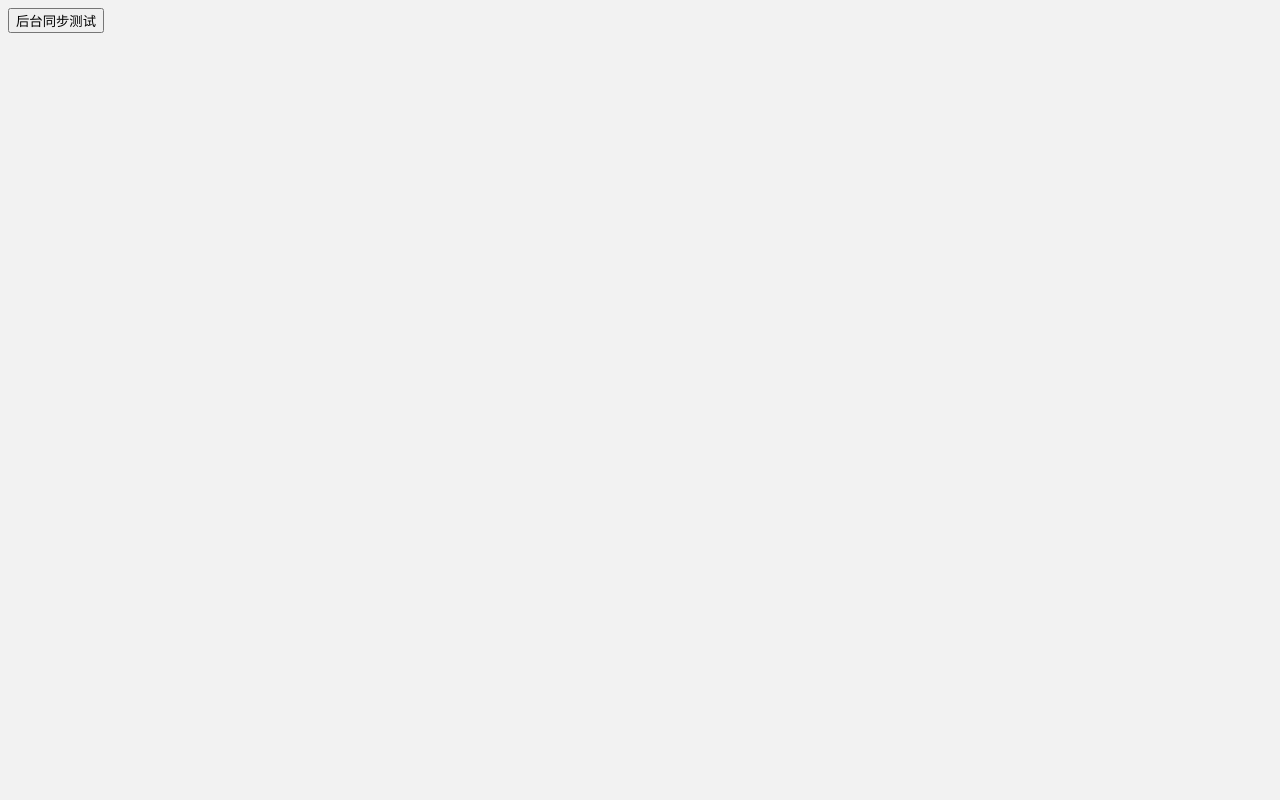
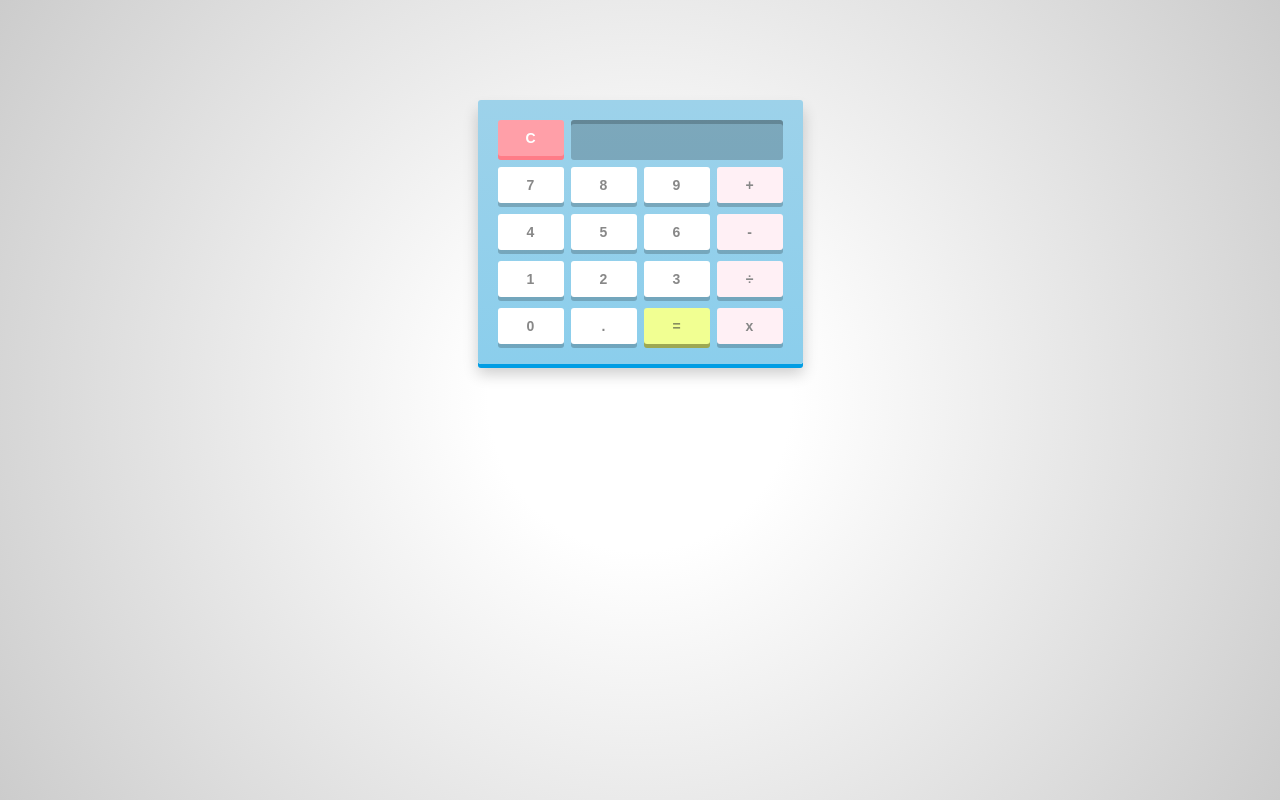
Before and after one commit to fred-hu/base-pwa, a website: page public/index.html in a window 1280 px wide. Drawn offline with Linux system fonts and the light colour scheme.

Commit message:
计算器

```diff
--- a/public/index.css
+++ b/public/index.css
@@ -1,3 +1,103 @@
-body {
-  background: #f2f2f2;
+* {
+  margin: 0;
+  padding: 0;
+  box-sizing: border-box;
+  font: 700 14px Arial, sans-serif;
 }
+html {
+  height: 100%;
+  background: #fff;
+  background: radial-gradient(circle, #fff 20%, #ccc);
+  background-size: cover;
+}
+#calculator {
+  width: 325px;
+  height: auto;
+  margin: 100px auto;
+  padding: 20px 20px 9px;
+  background: #9dd2ea;
+  background: linear-gradient(#9dd2ea, #8bceec);
+  border-radius: 3px;
+  box-shadow: 0 4px #009de4, 0 10px 15px rgba(0, 0, 0, 0.2);
+}
+.top span.clear {
+  float: left;
+}
+.top .screen {
+  height: 40px;
+  width: 212px;
+  float: right;
+  padding: 0 10px;
+  background: rgba(0, 0, 0, 0.2);
+  border-radius: 3px;
+  box-shadow: inset 0 4px rgba(0, 0, 0, 0.2);
+  font-size: 17px;
+  line-height: 40px;
+  color: #fff;
+  text-shadow: 1px 1px 2px rgba(0, 0, 0, 0.2);
+  text-align: right;
+  letter-spacing: 1px;
+}
+.keys,
+.top {
+  overflow: hidden;
+}
+.keys span,
+.top span.clear {
+  float: left;
+  position: relative;
+  top: 0;
+  cursor: pointer;
+  width: 66px;
+  height: 36px;
+  background: #fff;
+  border-radius: 3px;
+  box-shadow: 0 4px rgba(0, 0, 0, 0.2);
+  margin: 0 7px 11px 0;
+  color: #888;
+  line-height: 36px;
+  text-align: center;
+  user-select: none;
+  transition: all 0.2s ease;
+}
+.keys span.operator {
+  background: #fff0f5;
+  margin-right: 0;
+}
+.keys span.eval {
+  background: #f1ff92;
+  box-shadow: 0 4px #9da853;
+  color: #888e5f;
+}
+.top span.clear {
+  background: #ff9fa8;
+  box-shadow: 0 4px #ff7c87;
+  color: #fff;
+}
+.keys span:hover {
+  background: #9c89f6;
+  box-shadow: 0 4px #6b54d3;
+  color: #fff;
+}
+.keys span.eval:hover {
+  background: #abb850;
+  box-shadow: 0 4px #717a33;
+  color: #fff;
+}
+.top span.clear:hover {
+  background: #f68991;
+  box-shadow: 0 4px #d3545d;
+  color: #fff;
+}
+.keys span:active {
+  box-shadow: 0 0 #6b54d3;
+  top: 4px;
+}
+.keys span.eval:active {
+  box-shadow: 0 0 #717a33;
+  top: 4px;
+}
+.top span.clear:active {
+  top: 4px;
+  box-shadow: 0 0 #d3545d;
+}
--- a/public/index.html
+++ b/public/index.html
@@ -8,7 +8,32 @@
   </head>
 
   <body>
-    <button id="btn">后台同步测试</button>
+    <div id="calculator">
+      <div class="top">
+        <span class="clear">C</span>
+        <div class="screen"></div>
+      </div>
+      <div class="keys">
+        <span>7</span>
+        <span>8</span>
+        <span>9</span>
+        <span class="operator">+</span>
+        <span>4</span>
+        <span>5</span>
+        <span>6</span>
+        <span class="operator">-</span>
+        <span>1</span>
+        <span>2</span>
+        <span>3</span>
+        <span class="operator">÷</span>
+        <span>0</span>
+        <span>.</span>
+        <span class="eval">=</span>
+        <span class="operator">x</span>
+      </div>
+    </div>
+    <!-- <button id="btn">后台同步测试</button> -->
+    <script src="index.js" type="text/javascript"></script>
     <script type="text/javascript">
       /**
        *
--- /dev/null
+++ b/public/index.js
@@ -0,0 +1,43 @@
+var keys = document.querySelectorAll('#calculator span');
+var operators = ['+', '-', 'x', '梅'];
+var decimalAdded = false;
+for (var i = 0; i < keys.length; i++) {
+  keys[i].onclick = function(e) {
+    var input = document.querySelector('.screen');
+    var inputVal = input.innerHTML;
+    var btnVal = this.innerHTML;
+    if (btnVal == 'C') {
+      input.innerHTML = '';
+      decimalAdded = false;
+    } else if (btnVal == '=') {
+      var equation = inputVal;
+      var lastChar = equation[equation.length - 1];
+      equation = equation
+        .replace(/x/g, '*')
+        .replace(/梅/g, '/')
+        .replace(/÷/g, '/')
+        .trim();
+      if (operators.indexOf(lastChar) > -1 || lastChar == '.')
+        equation = equation.replace(/.$/, '');
+      if (equation) input.innerHTML = eval(equation);
+      decimalAdded = false;
+    } else if (operators.indexOf(btnVal) > -1) {
+      var lastChar = inputVal[inputVal.length - 1];
+      if (inputVal != '' && operators.indexOf(lastChar) == -1)
+        input.innerHTML += btnVal;
+      else if (inputVal == '' && btnVal == '-') input.innerHTML += btnVal;
+      if (operators.indexOf(lastChar) > -1 && inputVal.length > 1) {
+        input.innerHTML = inputVal.replace(/.$/, btnVal);
+      }
+      decimalAdded = false;
+    } else if (btnVal == '.') {
+      if (!decimalAdded) {
+        input.innerHTML += btnVal;
+        decimalAdded = true;
+      }
+    } else {
+      input.innerHTML += btnVal;
+    }
+    e.preventDefault();
+  };
+}
```
